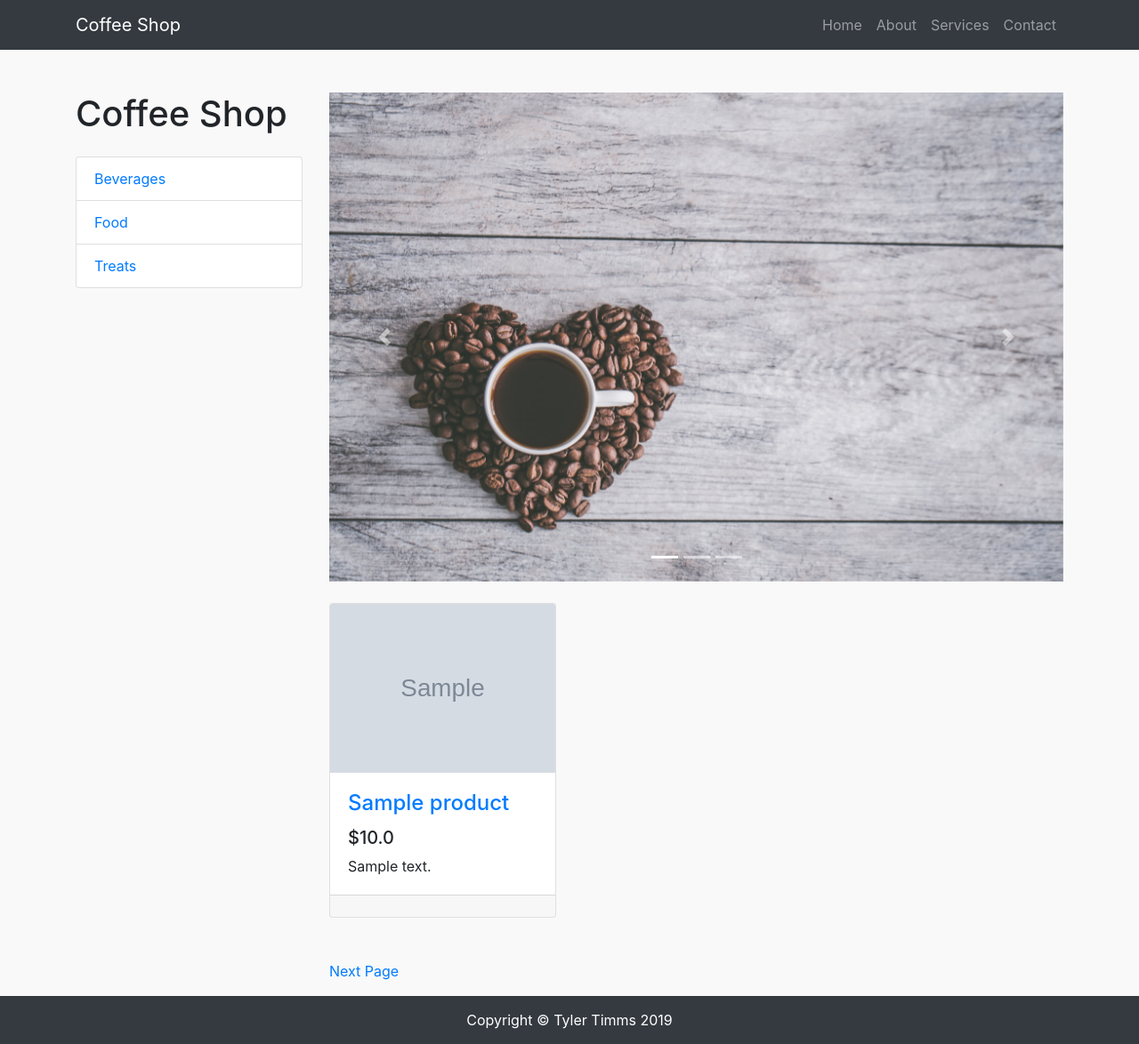
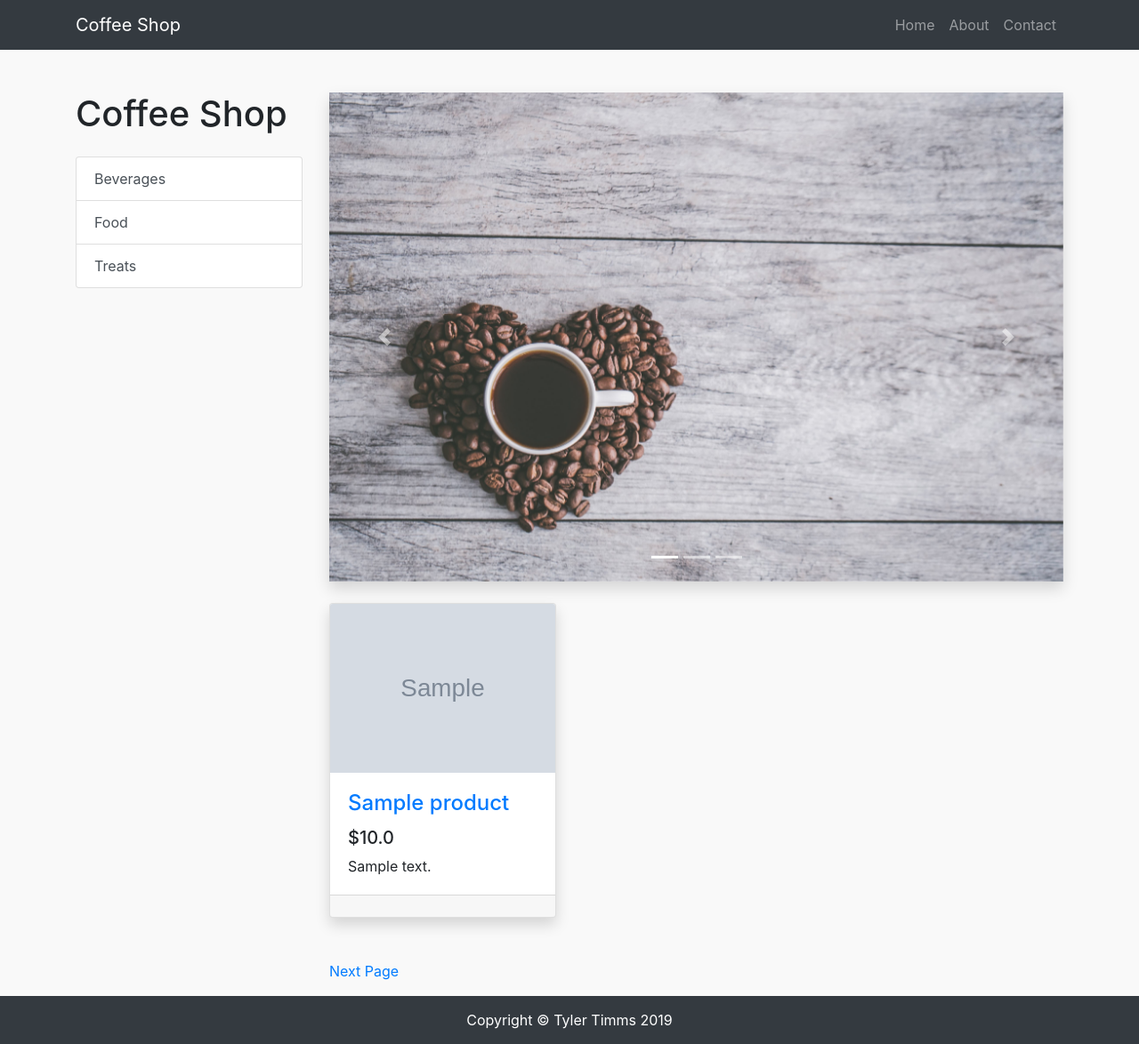
Before and after one commit to ttimms/coffee_shop, a Flask app: template StoreApp/templates/home.html in a window 1280 px wide. Shown: the whole page at 89% size. Run offline with Flask 2, Linux system fonts and the light colour scheme; tables that the repository leaves empty hold one stand-in row (values such as "Sample post"); the template is opened without the code that fills it: values that come from a table or form of the project are taken from there, most other values are stand-ins (such as "Sample title", 1, 10 or a date in 2020); grey boxes marked "Sample" are stand-in pictures; parts of the project's set-up code (start-up, migrations or seed data) failed here and were passed over; some libraries are stand-ins or nearby versions.

Commit message:
Minor appearance changes, fixed product fetching for treats

```diff
--- a/StoreApp/routes.py
+++ b/StoreApp/routes.py
@@ -17,7 +17,7 @@ def index(cat='coffee'):
   next_url = url_for('index', page=products.next_num) if products.has_next else None
   prev_url = url_for('index', page=products.prev_num) if products.has_prev else None
   key = storeApp.config['STRIPE_PUBLISHABLE_KEY']
-  flash(' DISCLAIMER: Anything purchased on this website is purchased for Tyler Timms. You will receive nothing for your purchase beyond his unspoken gratitude and a thoughtful computer generated thank you email.', 'warning')
+  flash('DISCLAIMER: Anything purchased on this website is purchased for Tyler Timms.You will receive nothing for your purchase beyond his unspoken gratitude and a thoughtful computer generated thank you email.', 'warning')
   return render_template('home.html',
                           title='Home',
                           products=products.items,
--- a/StoreApp/templates/base.html
+++ b/StoreApp/templates/base.html
@@ -29,9 +29,6 @@
           </li>
           <li class="nav-item">
             <a class="nav-link" href="#">About</a>
-          </li>
-          <li class="nav-item">
-            <a class="nav-link" href="#">Services</a>
           </li>
           <li class="nav-item">
             <a class="nav-link" href="#">Contact</a>
--- a/StoreApp/templates/home.html
+++ b/StoreApp/templates/home.html
@@ -11,15 +11,15 @@
 
       <h1 class="my-4">Coffee Shop</h1>
       <div class="list-group">
-        <a href="{{ url_for('index') }}/coffee" class="list-group-item">Beverages</a>
-        <a href="{{ url_for('index') }}/food" class="list-group-item">Food</a>
-        <a href="{{ url_for('index') }}/treats" class="list-group-item">Treats</a>
+        <a href="{{ url_for('index') }}/coffee" class="list-group-item list-group-item-action">Beverages</a>
+        <a href="{{ url_for('index') }}/food" class="list-group-item list-group-item-action">Food</a>
+        <a href="{{ url_for('index') }}/treat" class="list-group-item list-group-item-action">Treats</a>
       </div>
     </div>
 
     <div class="col-lg-9">
 
-      <div id="carouselExampleIndicators" class="carousel slide my-4" data-ride="carousel">
+      <div id="carouselExampleIndicators" class="carousel slide my-4 shadow" data-ride="carousel">
         <ol class="carousel-indicators">
           <li data-target="#carouselExampleIndicators" data-slide-to="0" class="active"></li>
           <li data-target="#carouselExampleIndicators" data-slide-to="1"></li>
@@ -50,7 +50,7 @@
 
         {% for product in products %}
           <div class="col-lg-4 col-md-6 mb-4">
-            <div class="card h-100">
+            <div class="card h-100 shadow">
               <a href="#"><img class="card-img-top" src="../static/img/products/{{product.image_path}}" alt="{{ product.name }}"></a>
               <div class="card-body">
                 <h4 class="card-title">
--- a/config.py
+++ b/config.py
@@ -15,5 +15,5 @@ class Config(object):
     MAIL_USE_TLS = os.environ.get('MAIL_USE_TLS')
     MAIL_USERNAME = os.environ.get('MAIL_USERNAME')
     MAIL_PASSWORD = os.environ.get('MAIL_PASSWORD')
-    PRODUCTS_PER_PAGE = 6
-    ADMIN_PRODUCTS_PER_PAGE = 4
+    PRODUCTS_PER_PAGE = int(os.environ.get('PRODUCTS_PER_PAGE'))
+    ADMIN_PRODUCTS_PER_PAGE = int(os.environ.get('ADMIN_PRODUCTS_PER_PAGE'))
```
